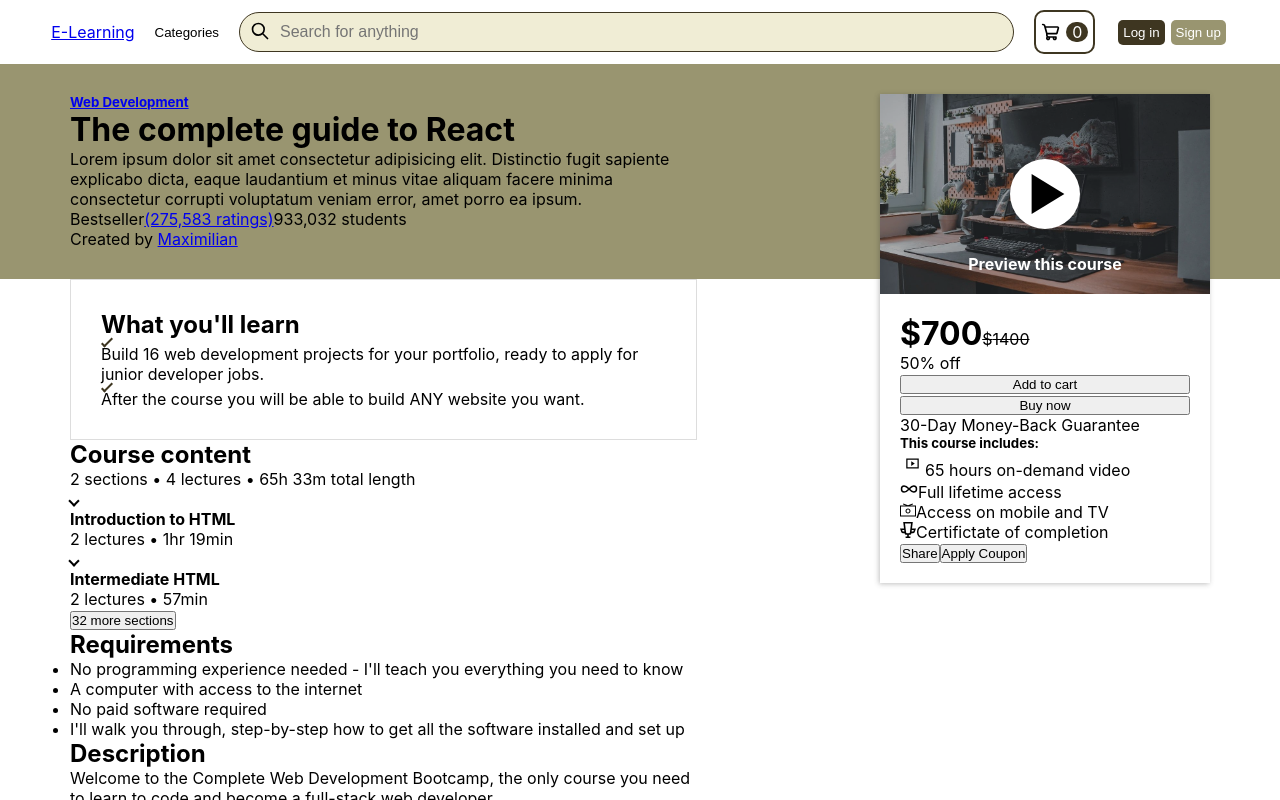
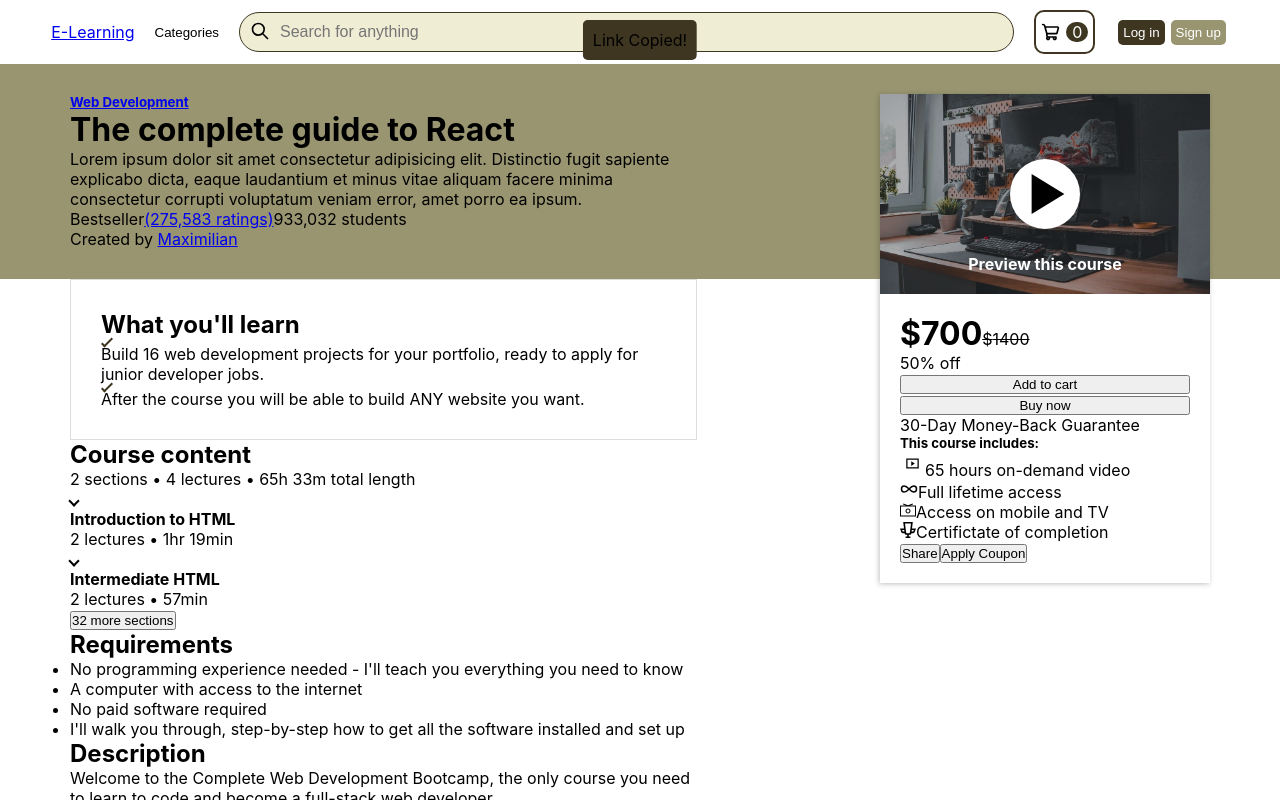
Before and after one commit to AmrNasem/E-Learning-Client, a React (Create React App) app: page /course/c1 in a window 1280 px wide. Both pictures are taken after a click on the button "Share". Shown: the top 800 px of the page. Built offline with nearby package versions, Linux system fonts and the light colour scheme.

Commit message:
Copy the URL whenever the share button is clicked

```diff
--- a/src/components/SingleCourse/CourseHeader.js
+++ b/src/components/SingleCourse/CourseHeader.js
@@ -3,14 +3,31 @@
 import Preview from "./Preview";
 import { useDispatch, useSelector } from "react-redux";
 import { cartActions } from "../../store/cart-slice";
-import React, { useState } from "react";
+import React, { useEffect, useState } from "react";
 
 const CourseHeader = (props) => {
   const [applyCoupon, setApplyCoupon] = useState(false);
+  const [isCopied, setIsCopied] = useState(false);
   const dispatch = useDispatch();
   const course = useSelector((state) => state.course.course);
   const instructor = useSelector((state) => state.instructor.instructor);
   const cartItems = useSelector((state) => state.cart.items);
+
+  useEffect(() => {
+    const time = setTimeout(() => {
+      setIsCopied(false);
+    }, 3900);
+    return () => clearTimeout(time);
+  }, [isCopied]);
+
+  const copyURL = () => {
+    const url = window.location.href;
+    navigator.clipboard
+      .writeText(url)
+      .then(() => console.log("Text copied to clipboard"))
+      .catch((err) => console.error("Error in copying text: ", err));
+    setIsCopied(true);
+  };
 
   const addToCartHandler = () => {
     dispatch(cartActions.addToCart(course));
@@ -55,7 +72,10 @@
         <button className={classes["buy"]}>Buy now</button>
         <span>30-Day Money-Back Guarantee</span>
         <div>
-          <button className={classes.share}>Share</button>
+          {isCopied && <div className={classes.popup}>Link Copied!</div>}
+          <button onClick={copyURL} className={classes.share}>
+            Share
+          </button>
           <button
             onClick={() => setApplyCoupon((prevState) => !prevState)}
             className={classes.coupon}
--- a/src/components/SingleCourse/CourseHeader.module.css
+++ b/src/components/SingleCourse/CourseHeader.module.css
@@ -21,3 +21,26 @@
     display: none;
   }
 }
+
+.popup {
+  position: fixed;
+  top: 20px;
+  left: 50%;
+  padding: 10px;
+  border-radius: 5px;
+  background-color: var(--main-color);
+  transform: translateX(-50%);
+  transform-origin: 0% 50%;
+  animation-name: popup;
+  animation-duration: 4s;
+  animation-iteration-count: 1;
+}
+
+@keyframes popup {
+  60% {
+    opacity: 1;
+  }
+  100% {
+    opacity: 0;
+  }
+}
--- a/src/components/SingleCourse/Overview.js
+++ b/src/components/SingleCourse/Overview.js
@@ -6,17 +6,34 @@
 import CupIcon from "../Icons/CupIcon";
 import { useDispatch, useSelector } from "react-redux";
 import { cartActions } from "../../store/cart-slice";
-import React, { useState } from "react";
+import React, { useEffect, useState } from "react";
 import Preview from "./Preview";
 
 const Overview = (props) => {
   let numOfArticles = 0;
   const [applyCoupon, setApplyCoupon] = useState(false);
+  const [isCopied, setIsCopied] = useState(false);
   const dispatch = useDispatch();
   const course = useSelector((state) => state.course.course);
   const cartItems = useSelector((state) => state.cart.items);
 
+  useEffect(() => {
+    const time = setTimeout(() => {
+      setIsCopied(false);
+    }, 3900);
+    return () => clearTimeout(time);
+  }, [isCopied]);
+
   if (!course.sections) return; // Because this compnent renders multiple times without course content existence
+
+  const copyURL = () => {
+    const url = window.location.href;
+    navigator.clipboard
+      .writeText(url)
+      .then(() => console.log("Text copied to clipboard"))
+      .catch((err) => console.error("Error in copying text: ", err));
+    setIsCopied(true);
+  };
 
   course.sections.forEach((section) =>
     section.lectures.forEach((lecture) =>
@@ -74,7 +91,10 @@
               </li>
             </ul>
             <div>
-              <button className={classes.share}>Share</button>
+              {isCopied && <div className={classes.popup}>Link Copied!</div>}
+              <button onClick={copyURL} className={classes.share}>
+                Share
+              </button>
               <button
                 onClick={() => setApplyCoupon((prevState) => !prevState)}
                 className={classes.coupon}
--- a/src/components/SingleCourse/Overview.module.css
+++ b/src/components/SingleCourse/Overview.module.css
@@ -106,3 +106,26 @@
   width: 100%;
   cursor: pointer;
 }
+
+.popup {
+  position: fixed;
+  top: 20px;
+  left: 50%;
+  padding: 10px;
+  border-radius: 5px;
+  background-color: var(--main-color);
+  transform: translateX(-50%);
+  transform-origin: 0% 50%;
+  animation-name: popup;
+  animation-duration: 4s;
+  animation-iteration-count: 1;
+}
+
+@keyframes popup {
+  60% {
+    opacity: 1;
+  }
+  100% {
+    opacity: 0;
+  }
+}
```
Also changed, not shown: src/assets/eye-icon.svg (added).
